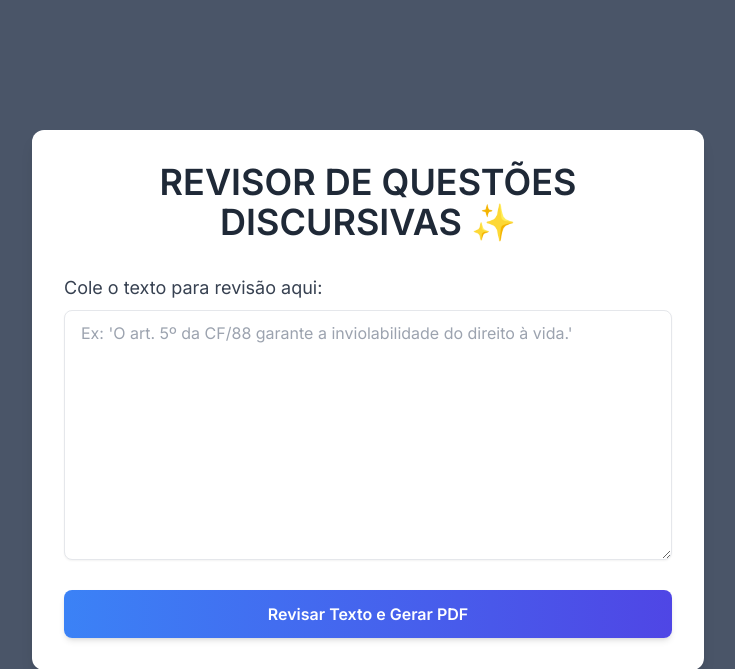
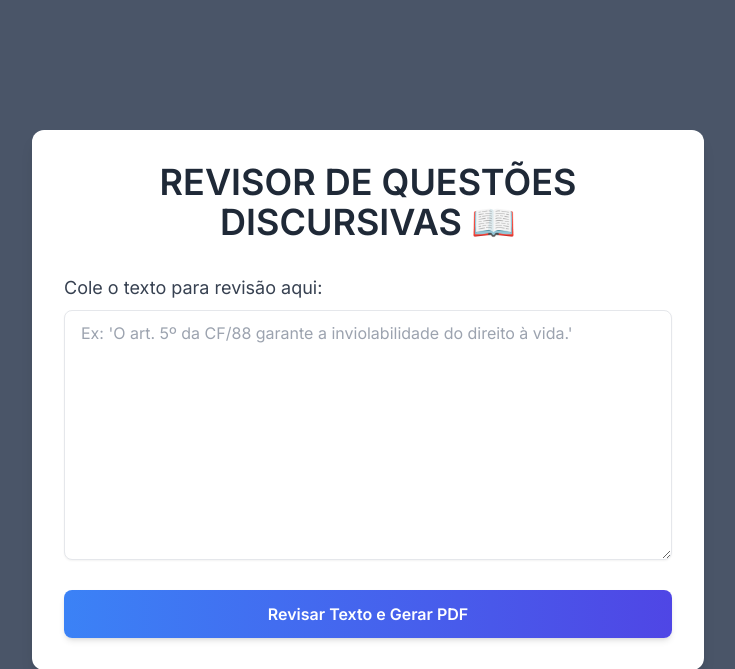
Before and after one commit to doni010520/revisor_de_questoes_discursivas, a Flask app: page / in a window 1280 px wide. Shown: the top 669 px of the page, without its empty margins (272-1007 px from the left). Run offline with Flask 3, Linux system fonts and the light colour scheme; some libraries are stand-ins or nearby versions.

Commit message:
Update index.html

```diff
--- a/templates/index.html
+++ b/templates/index.html
@@ -51,7 +51,7 @@
 </head>
 <body class="min-h-screen flex items-center justify-center p-4">
     <div class="bg-white p-8 rounded-xl shadow-lg w-full max-w-2xl">
-        <h1 class="text-4xl font-bold text-center text-gray-800 mb-8 rounded-lg">REVISOR DE QUESTÕES DISCURSIVAS ✨</h1>
+        <h1 class="text-4xl font-bold text-center text-gray-800 mb-8 rounded-lg">REVISOR DE QUESTÕES DISCURSIVAS 📖</h1>
 
         <!-- Removido enctype="multipart/form-data" -->
         <form action="/revisar" method="post" class="space-y-6" id="revisorForm">
```
